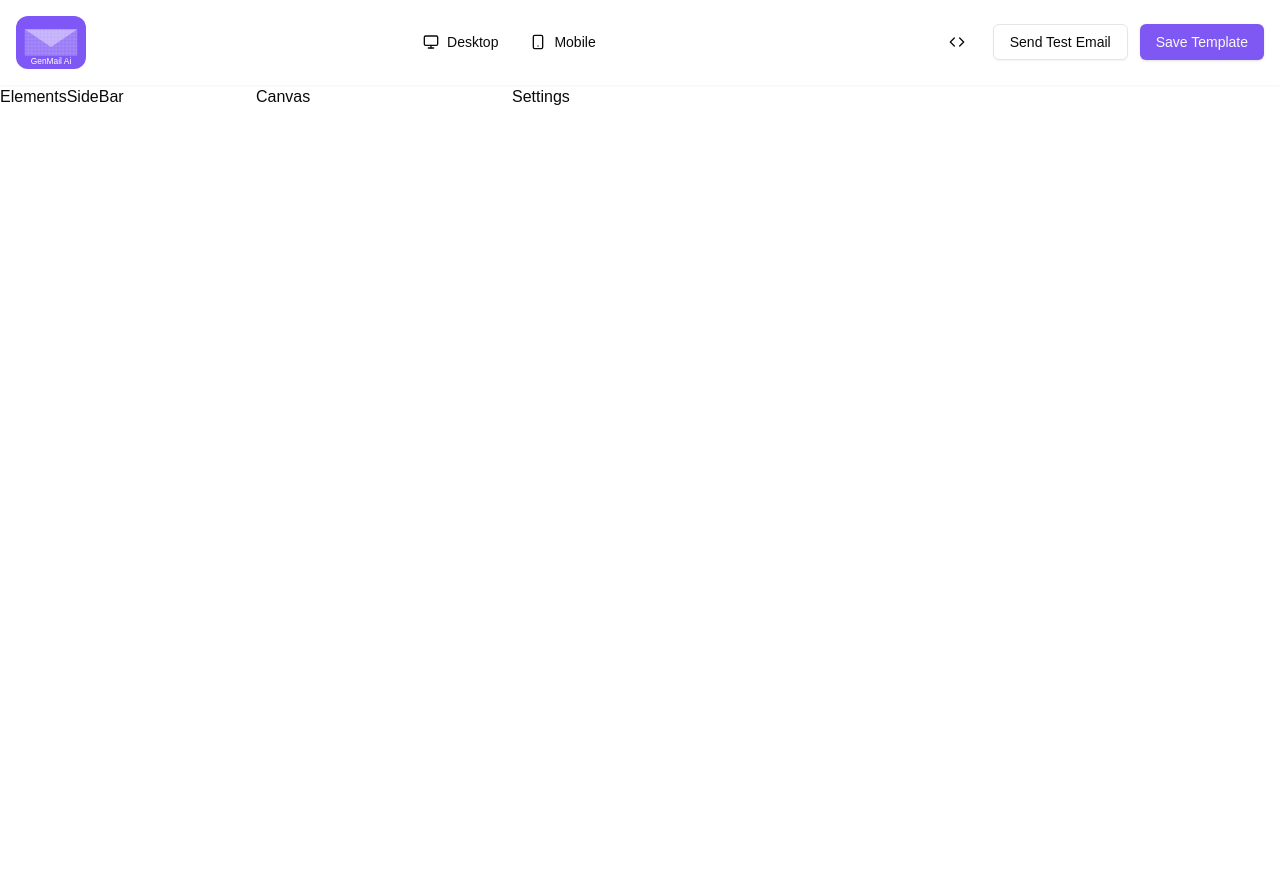
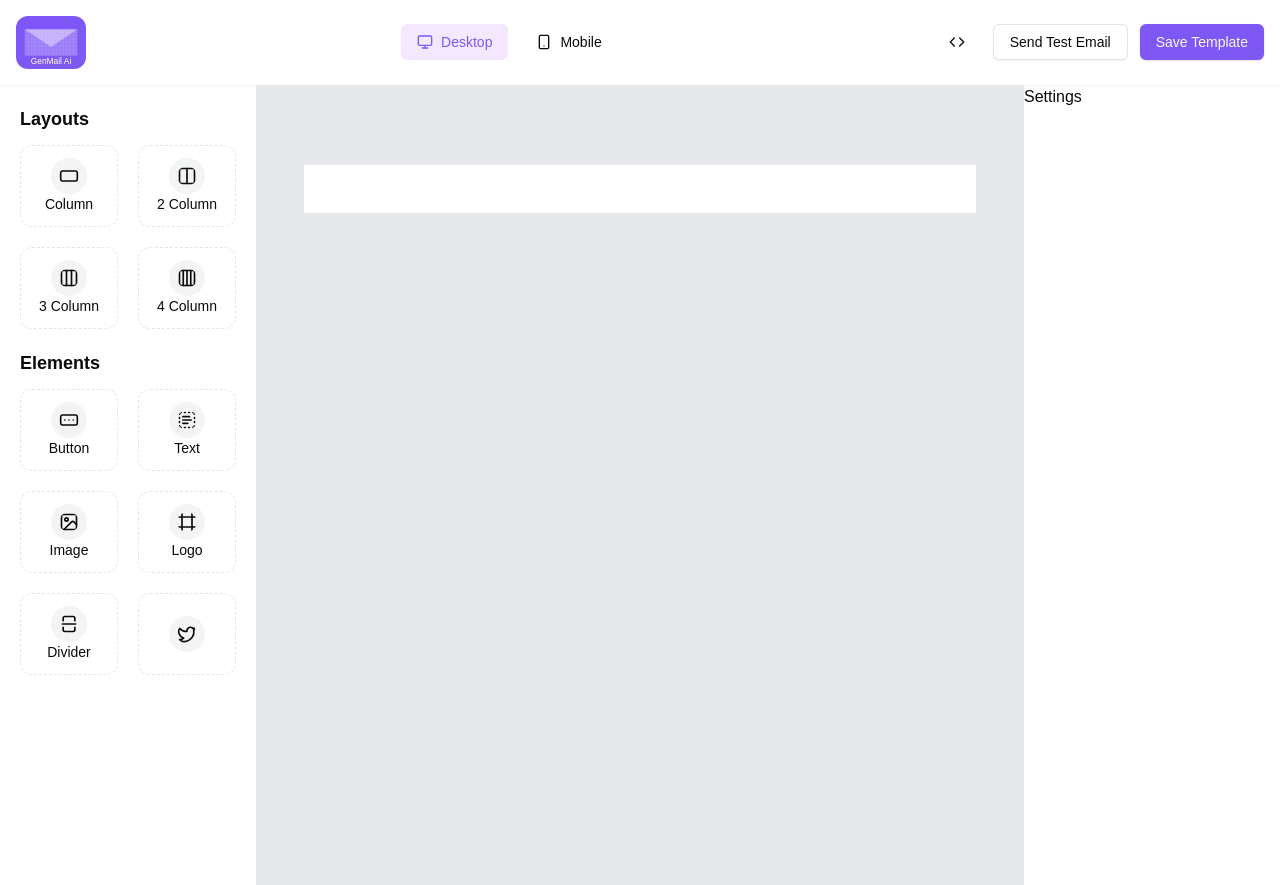
Before and after one commit to nasserml/GenMail-AI, a Next.js app: page /editor/1 in a window 1280 px wide. Before the commit the page ends 800 px from the top, so only its background shows below. Built offline with nearby package versions, Linux system fonts and the light colour scheme; no server answers; sample sign-in values are in the browser's storage.

Commit message:
canvas added

```diff
--- a/Data/ElementList.jsx
+++ b/Data/ElementList.jsx
@@ -6,10 +6,10 @@ import { Columns2, Facebook, Frame, Framer, Image, Link2, PanelTop, Projector, R
 export default [
     {
         icon: RectangleEllipsis,
-        label: 'Przycisk',
+        label: 'Button',
         type: 'Button',
         content: 'Przykładowy przycisk',
-        url: '#',
+        url: '',
         style: {
             textAlign: 'center',
             backgroundColor: '#007bff',
@@ -32,7 +32,7 @@ export default [
     {
         icon: TextSelectionIcon,
         type: 'Text',
-        label: 'Tekst',
+        label: 'Text',
         textarea: 'Przykładowy tekst',
         style: {
             backgroundColor: '#fff',
@@ -51,10 +51,10 @@ export default [
     {
         icon: Image,
         type: 'Image',
-        label: 'Obrazek',
+        label: 'Image',
         imageUrl: "/image.png",
         alt: 'Image',
-        url: '#',
+        url: '',
         style: {
             backgroundColor: '#ffffff',
             padding: '10px',
@@ -77,7 +77,7 @@ export default [
         label: 'Logo',
         imageUrl: "/logo.svg",
         alt: 'logo',
-        url: '#',
+        url: '',
         style: {
             backgroundColor: '#ffffff',
             padding: '10px',
@@ -92,27 +92,27 @@ export default [
             width: '100%'
         }
     },
-    {
-        icon: PanelTop,
-        type: 'LogoHeader',
-        label: 'Logo menu',
-        imageUrl: "/logo.svg",
-        alt: 'logo',
-        url: '#',
-        style: {
-            backgroundColor: '#ffffff',
-            padding: '10px',
-            height: '40%',
-            width: '40%',
-        },
-        outerStyle: {
-            display: 'flex',
-            justifyContent: 'left',
-            alignItems: 'center',
-            backgroundColor: '#fff',
-            width: '100%'
-        }
-    },
+    // {
+    //     icon: PanelTop,
+    //     type: 'LogoHeader',
+    //     label: 'Logo Menu',
+    //     imageUrl: "/logo.svg",
+    //     alt: 'logo',
+    //     url: '',
+    //     style: {
+    //         backgroundColor: '#ffffff',
+    //         padding: '10px',
+    //         height: '40%',
+    //         width: '40%',
+    //     },
+    //     outerStyle: {
+    //         display: 'flex',
+    //         justifyContent: 'left',
+    //         alignItems: 'center',
+    //         backgroundColor: '#fff',
+    //         width: '100%'
+    //     }
+    // },
     {
         icon: SquareSplitVertical,
         type: 'Divider',
@@ -127,7 +127,7 @@ export default [
     {
         type: 'SocialIcons',
         icon: Twitter,
-        label: 'Social media',
+        label: '',
         socialIcons: [
             {
                 icon: 'https://cdn-icons-png.flaticon.com/128/2111/2111463.png',
--- a/Data/Layout.jsx
+++ b/Data/Layout.jsx
@@ -2,25 +2,25 @@ import { Columns, Columns2, Columns3, Columns4, RectangleHorizontal } from "luci
 
 export default[
     {
-        label:'kolumna',
+        label:'Column',
         type:'column',
         numOfCol:1,
         icon:RectangleHorizontal
     },
     {
-        label:'2 kolumny',
+        label:'2 Column',
         type:'column-2',
         numOfCol:2,
         icon:Columns2
     },
     {
-        label:'3 kolumny',
+        label:'3 Column',
         type:'column-3',
         numOfCol:3,
         icon:Columns3
     },
     {
-        label:'4 kolumny',
+        label:'4 Column',
         type:'column-4',
         numOfCol:4,
         icon:Columns4
--- a/app/(main)/editor/[templateId]/page.jsx
+++ b/app/(main)/editor/[templateId]/page.jsx
@@ -11,7 +11,7 @@ function Editor() {
 
       <div className="grid grid-cols-5">
         <ElementsSideBar />
-        <div>
+        <div className='col-span-3 bg-gray-200'>
           <Canvas />
         </div>
         <Settings />
--- a/app/provider.js
+++ b/app/provider.js
@@ -1,5 +1,6 @@
 'use client';
 
+import { ScreenSizeContext } from '@/context/ScreenSizeContext';
 import { UserDetailContext } from '@/context/UserDetailContext';
 import { GoogleOAuthProvider } from '@react-oauth/google';
 import { ConvexProvider, ConvexReactClient } from 'convex/react';
@@ -9,6 +10,7 @@ import React, { useContext, useEffect, useState } from 'react';
 function Provider({ children }) {
   const convex = new ConvexReactClient(process.env.NEXT_PUBLIC_CONVEX_URL);
   const [userDetail, setUserDetail] = useState();
+  const [screenSize, setScreenSize] = useState('desktop');
   const router = useRouter();
 
   useEffect(() => {
@@ -26,7 +28,9 @@ function Provider({ children }) {
     <ConvexProvider client={convex}>
       <GoogleOAuthProvider clientId={process.env.NEXT_PUBLIC_GOOGLE_CLIENT_ID}>
         <UserDetailContext.Provider value={{ userDetail, setUserDetail }}>
-          <div>{children}</div>
+          <ScreenSizeContext.Provider value={{ screenSize, setScreenSize }}>
+            <div>{children}</div>
+          </ScreenSizeContext.Provider>
         </UserDetailContext.Provider>
       </GoogleOAuthProvider>
     </ConvexProvider>
@@ -35,6 +39,10 @@ function Provider({ children }) {
 
 export default Provider;
 
-export const useUserDetail= () => {
-    return useContext(UserDetailContext);
-}
+export const useUserDetail = () => {
+  return useContext(UserDetailContext);
+};
+
+export const useScreenSize = () => {
+  return useContext(ScreenSizeContext);
+};
--- a/components/custom/Canvas.jsx
+++ b/components/custom/Canvas.jsx
@@ -1,8 +1,16 @@
+'use client'
+import { useScreenSize } from '@/app/provider';
 import React from 'react'
 
 function Canvas() {
+    const { screenSize, setScreenSize } = useScreenSize();
+
   return (
-    <div>Canvas</div>
+    <div className='mt-20 flex justify-center'>
+      <div className={`bg-white p-6 w-full  ${screenSize== 'desktop' ? 'max-w-2xl': 'max-w-md' }`}>
+
+      </div>
+    </div>
   )
 }
 
--- a/components/custom/EditorHeader.jsx
+++ b/components/custom/EditorHeader.jsx
@@ -1,25 +1,47 @@
-import Image from 'next/image'
-import React from 'react'
-import { Button } from '../ui/button'
-import { Code, Monitor, Smartphone } from 'lucide-react'
+'use client';
+import Image from 'next/image';
+import React from 'react';
+import { Button } from '../ui/button';
+import { Code, Monitor, Smartphone } from 'lucide-react';
+import { useScreenSize } from '@/app/provider';
 
 function EditorHeader() {
+  const { screenSize, setScreenSize } = useScreenSize();
   return (
-    <div className='p-4 shadow-sm flex justify-between items-center'>
-        <Image src={'/logo.svg'} alt='logo' width={70} height={50} className='rounded-xl' />
+    <div className="p-4 shadow-sm flex justify-between items-center">
+      <Image
+        src={'/logo.svg'}
+        alt="logo"
+        width={70}
+        height={50}
+        className="rounded-xl"
+      />
 
-        <div className='flex items-center'>
-            <Button variant="ghost"><Monitor/> Desktop</Button>
-            <Button variant="ghost"><Smartphone/> Mobile</Button>
-        </div>
-        <div className='flex gap-3'>
-            <Button variant="ghost"><Code/></Button>
-            <Button variant="outline">Send Test Email</Button>
-            <Button>Save Template</Button>
-        </div>
-
+      <div className="flex items-center gap-3">
+        <Button
+          variant={`${screenSize == 'desktop' ? null : 'ghost'}`}
+          className={`${screenSize == 'desktop' && 'bg-purple-100 text-primary '}`}
+          onClick={() => setScreenSize('desktop')}
+        >
+          <Monitor /> Desktop
+        </Button>
+        <Button
+        onClick={() => setScreenSize('mobile')}
+          variant={`${screenSize == 'mobile' ? null : 'ghost'}`}
+          className={`${screenSize == 'mobile' && 'bg-purple-100 text-primary'}`}
+        >
+          <Smartphone /> Mobile
+        </Button>
+      </div>
+      <div className="flex gap-3">
+        <Button variant="ghost">
+          <Code />
+        </Button>
+        <Button variant="outline">Send Test Email</Button>
+        <Button>Save Template</Button>
+      </div>
     </div>
-  )
+  );
 }
 
-export default EditorHeader
+export default EditorHeader;
--- /dev/null
+++ b/components/custom/ElementLayoutCard.jsx
@@ -0,0 +1,17 @@
+import React from 'react';
+
+function ElementLayoutCard({layout}) {
+  return (
+    <div
+
+      className="flex flex-col justify-center items-center border border-dashed rounded-xl p-3 group hover:shadow-md hover:border-primary cursor-pointer"
+    >
+      {
+        <layout.icon className="p-2 h-9 w-9 bg-gray-100 group-hover:bg-purple-100 rounded-full group-hover:text-primary" />
+      }
+      <h2 className="text-sm group-hover:text-primary">{layout.label}</h2>
+    </div>
+  );
+}
+
+export default ElementLayoutCard;
--- a/components/custom/ElementsSideBar.jsx
+++ b/components/custom/ElementsSideBar.jsx
@@ -1,9 +1,30 @@
-import React from 'react'
+import Layout from '@/Data/Layout';
+import React from 'react';
+import ElementLayoutCard from './ElementLayoutCard';
+import ElementList from '@/Data/ElementList';
 
 function ElementsSideBar() {
   return (
-    <div>ElementsSideBar</div>
-  )
+    <div className="p-5 h-screen shadow-sm">
+
+      <h2 className="font-bold text-lg">Layouts</h2>
+      <div className="grid grid-cols-1 md:grid-cols-2 gap-5 mt-3">
+        {Layout.map((layout, index) => (
+        <ElementLayoutCard key={index} layout={layout}/>
+        ))}
+      </div>
+
+      <h2 className="font-bold text-lg mt-5">Elements</h2>
+      <div className="grid grid-cols-1 md:grid-cols-2 gap-5 mt-3">
+        {ElementList.map((element, index) => (
+        <ElementLayoutCard key={index} layout={element}/>
+        ))}
+      </div>
+
+
+
+    </div>
+  );
 }
 
-export default ElementsSideBar
+export default ElementsSideBar;
--- /dev/null
+++ b/context/ScreenSizeContext.jsx
@@ -0,0 +1,3 @@
+import { createContext } from 'react';
+
+export const ScreenSizeContext = createContext();
```
